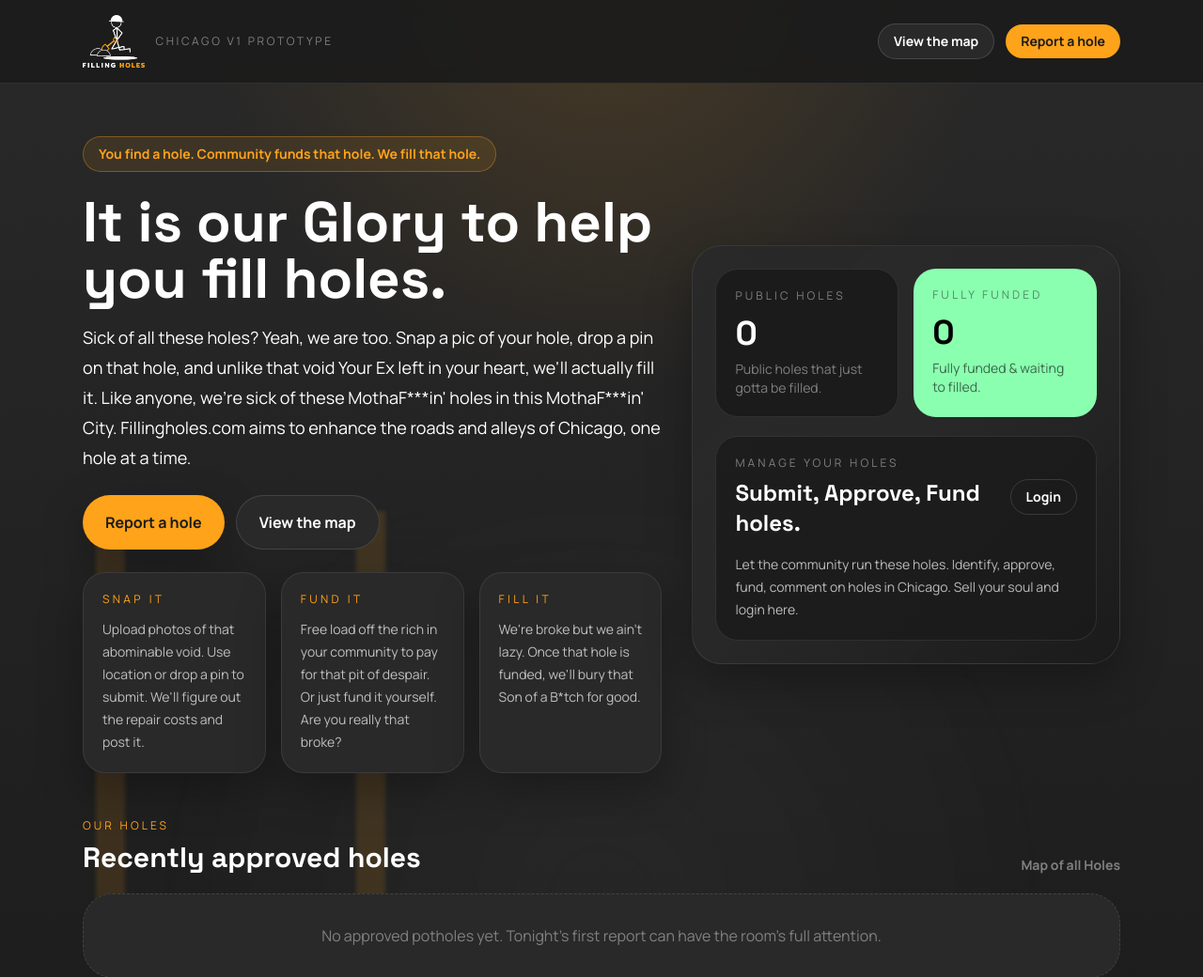
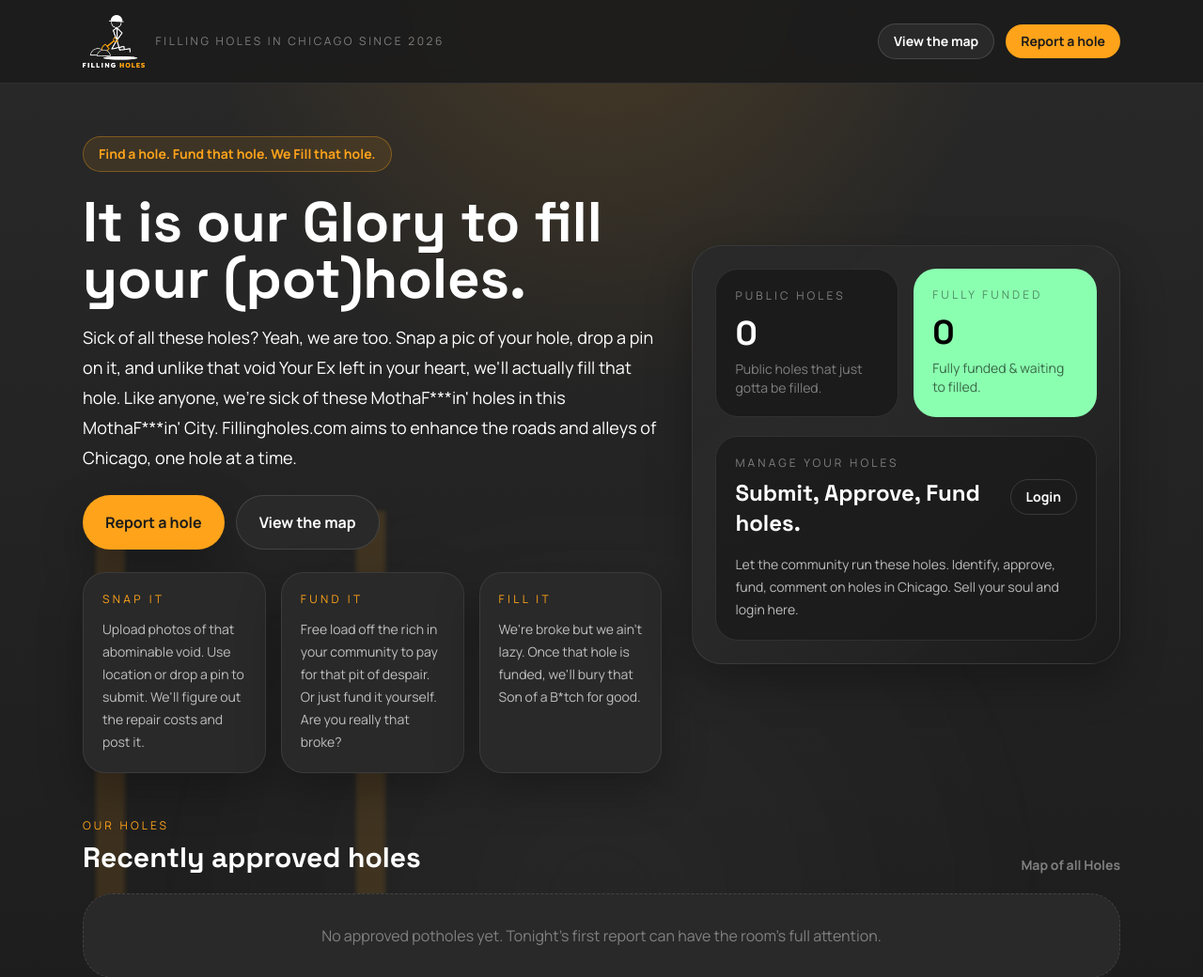
Before and after one commit to tkauf32/filling-holes, a FastAPI app: page / in a window 1280 px wide. Shown: the top 1040 px of the page at 94% size. Run offline with FastAPI, Linux system fonts and the light colour scheme; some libraries are stand-ins or nearby versions.

Commit message:
Minor changes in text

```diff
--- a/app/templates/base.html
+++ b/app/templates/base.html
@@ -48,7 +48,7 @@
         <a href="/" class="flex items-center gap-3">
           <img src="/static/site-images/logo-v3-trim.png" alt="FillingHoles.com logo" class="h-12 w-auto sm:h-14">
           <div class="hidden sm:block">
-            <div class="text-xs uppercase tracking-[0.22em] text-smoke">Chicago V1 Prototype</div>
+            <div class="text-xs uppercase tracking-[0.22em] text-smoke">Filling Holes in Chicago since 2026</div>
           </div>
         </a>
         <div class="flex items-center gap-2 sm:gap-3">
--- a/app/templates/index.html
+++ b/app/templates/index.html
@@ -5,14 +5,14 @@
   <div class="grid gap-8 lg:grid-cols-[1.15fr_0.85fr] lg:items-center">
     <div class="space-y-6">
       <div class="inline-flex items-center rounded-full border border-ember/35 bg-ember/10 px-4 py-2 text-sm font-semibold text-ember">
-        You find a hole. Community funds that hole. We fill that hole.
+        Find a hole. Fund that hole. We Fill that hole.
       </div>
       <div class="space-y-4">
         <h1 class="max-w-3xl font-display text-4xl font-bold leading-tight text-white sm:text-6xl">
-          It is our Glory to help you fill holes.
+          It is our Glory to fill your (pot)holes.
         </h1>
         <p class="max-w-2xl text-lg leading-8 text-white/72">
-          Sick of all these holes? Yeah, we are too. Snap a pic of your hole, drop a pin on that hole, and unlike that void Your Ex left in your heart, we'll actually fill it. Like anyone, we're sick of these MothaF***in' holes in this MothaF***in' City. Fillingholes.com aims to enhance the roads and alleys of Chicago, one hole at a time.
+          Sick of all these holes? Yeah, we are too. Snap a pic of your hole, drop a pin on it, and unlike that void Your Ex left in your heart, we'll actually fill that hole. Like anyone, we're sick of these MothaF***in' holes in this MothaF***in' City. Fillingholes.com aims to enhance the roads and alleys of Chicago, one hole at a time.
         </p>
       </div>
       <div class="flex flex-col gap-3 sm:flex-row">
```
